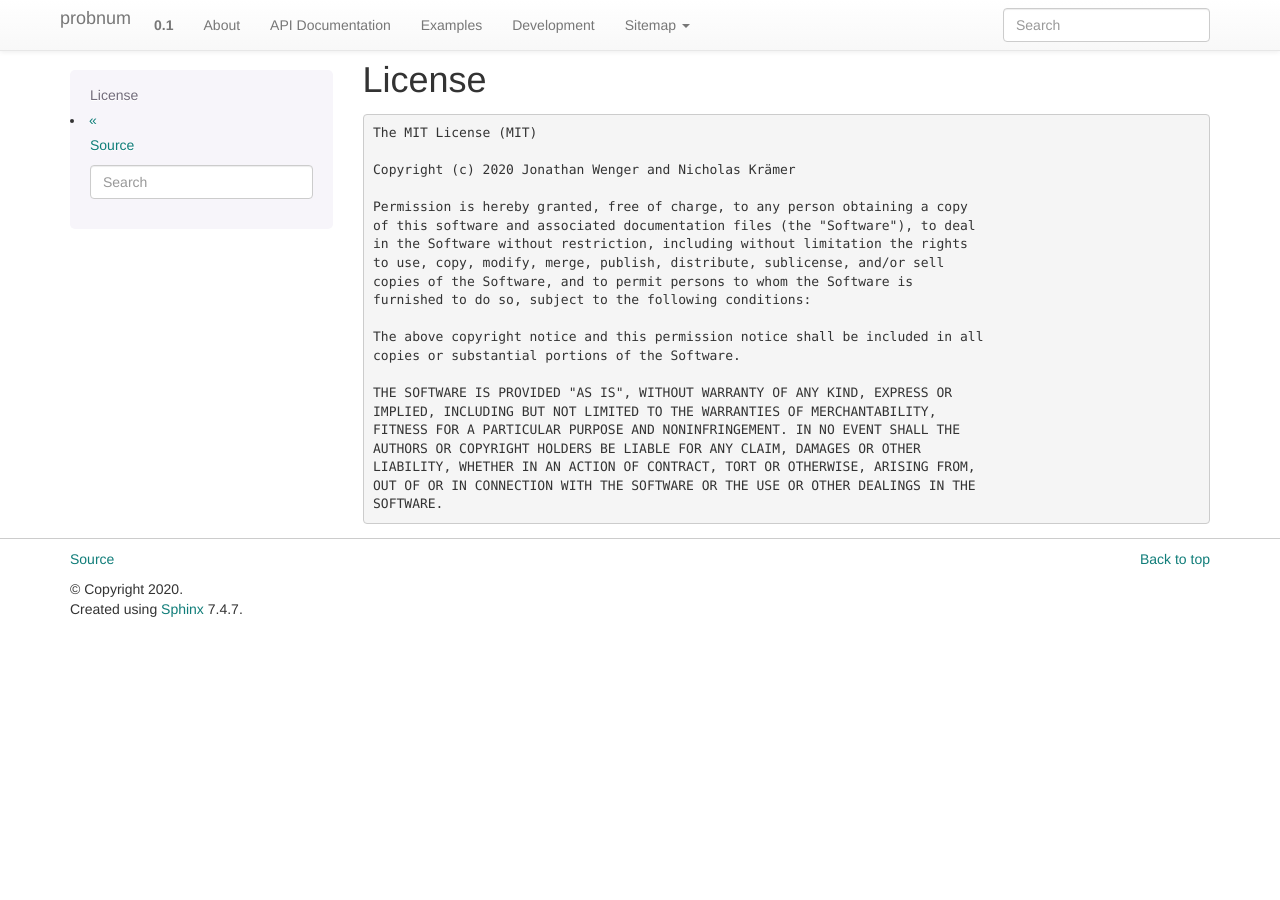
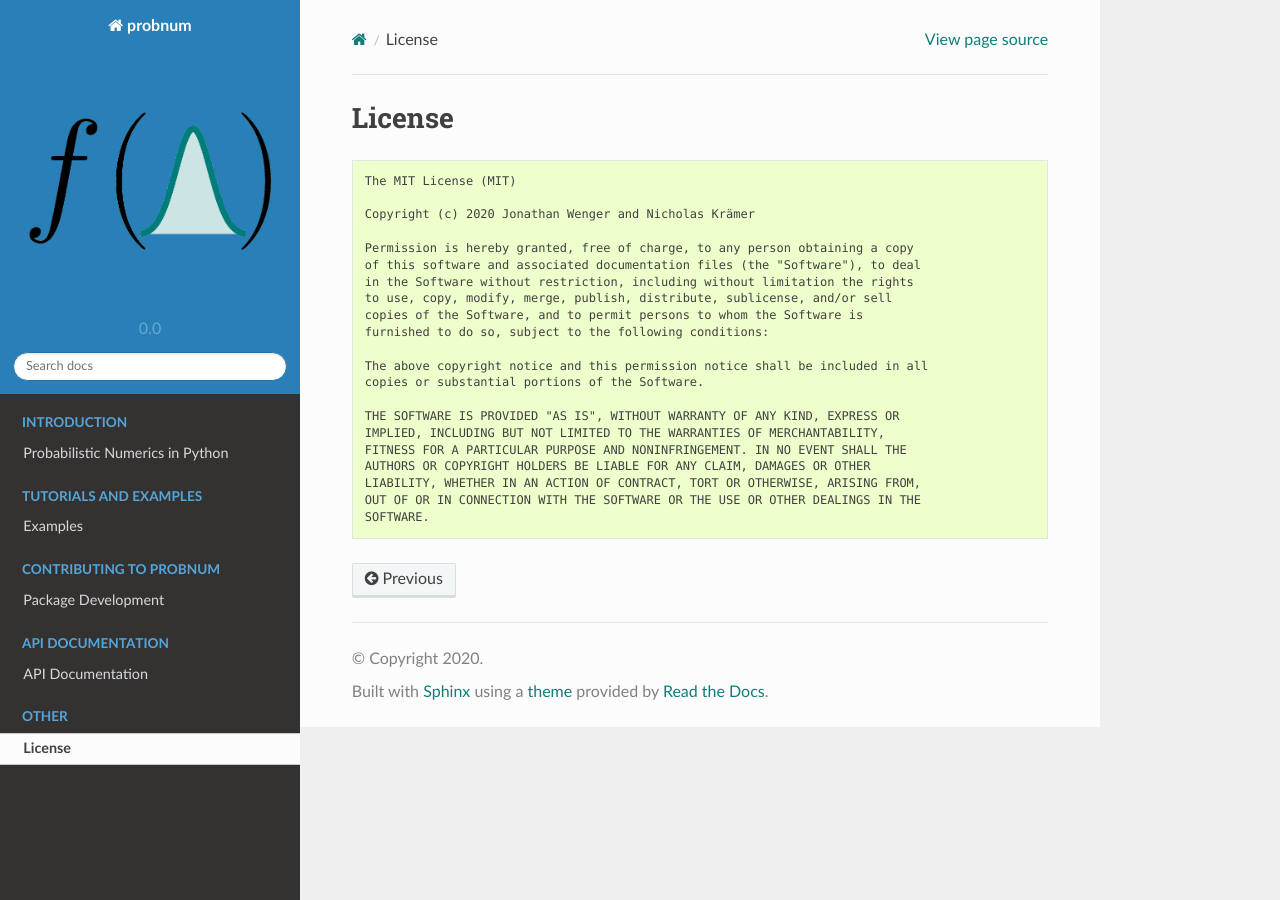
Before and after one commit to probabilistic-numerics/probnum, a Sphinx documentation site: the page built from docs/source/license.rst, in a window 1280 px wide. Built offline with Sphinx 7.4.7 and the Read the Docs theme 2.0.0, drawn with Linux system fonts in a browser that asks for light colours; pages that are not in the unit, such as notebooks, are missing from menus; some of the changed lines change nothing that is shown.

Commit message:
readthedocs theme

```diff
--- a/docs/requirements.txt
+++ b/docs/requirements.txt
@@ -1,6 +1,6 @@
 # Packages required for building the documentation
 sphinx >= 1.7.5, <= 2.4.4
-sphinx_bootstrap_theme
+sphinx_rtd_theme
 sphinx_automodapi
 m2r
 
--- a/docs/source/conf.py
+++ b/docs/source/conf.py
@@ -16,10 +16,10 @@
 # If extensions (or modules to document with autodoc) are in another directory,
 # add these directories to sys.path here. If the directory is relative to the
 # documentation root, use os.path.abspath to make it absolute, like shown here.
-#
+
+from datetime import datetime
 import os
 import sys
-import sphinx_bootstrap_theme
 
 sys.path.insert(0, os.path.abspath('../../../probnum/src'))
 
@@ -33,7 +33,7 @@ needs_sphinx = '1.6.1'
 # extensions coming with Sphinx (named 'sphinx.ext.*') or your custom
 # ones.
 extensions = [
-    # 'sphinx.ext.autodoc',
+    'sphinx_rtd_theme',
     'sphinx.ext.napoleon',
     'sphinx_automodapi.automodapi',
     'sphinx.ext.doctest',
@@ -68,17 +68,17 @@ master_doc = 'index'
 
 # General information about the project.
 project = 'probnum'
-copyright = '2020'
+copyright = str(datetime.utcnow().year)
 author = 'Jonathan Wenger'
 
 # The version info for the project you're documenting, acts as replacement for
 # |version| and |release|, also used in various other places throughout the
 # built documents.
-#
+
+# The full version, including alpha/beta/rc tags.
+release = '0.0.1'
 # The short X.Y version.
-version = '0.1'
-# The full version, including alpha/beta/rc tags.
-release = ''
+version = '.'.join(release.split('.')[:2])
 
 # The language for content autogenerated by Sphinx. Refer to documentation
 # for a list of supported languages.
@@ -103,7 +103,7 @@ todo_include_todos = True
 # The theme to use for HTML and HTML Help pages.  See the documentation for
 # a list of builtin themes.
 #
-html_theme = "bootstrap"
+html_theme = "sphinx_rtd_theme"
 
 # (Optional) Logo. Should be small enough to fit the navbar (ideally 24x24).
 # Path should be relative to the ``_static`` files directory.
@@ -111,67 +111,10 @@ html_logo = "img/pn_logo.png"
 
 # Theme options are theme-specific and customize the look and feel of a theme
 # further. For a list of options available for each theme, see the
-# documentation. For sphinx-bootstrap specific issues, see: https://github.com/ryan-roemer/sphinx-bootstrap-theme
+# documentation.
 html_theme_options = {
-    # Navigation bar title. (Default: ``project`` value)
-    'navbar_title': project,
 
-    # Tab name for entire site. (Default: "Site")
-    'navbar_site_name': "Sitemap",
-
-    # A list of tuples containing pages or urls to link to.
-    # Valid tuples should be in the following forms:
-    #    (name, page)                 # a link to a page
-    #    (name, "/aa/bb", 1)          # a link to an arbitrary relative url
-    #    (name, "http://example.com", True) # arbitrary absolute url
-    # Note the "1" or "True" value above as the third argument to indicate
-    # an arbitrary url.
-    'navbar_links': [
-        ("About", "intro"),
-        ("API Documentation", "modules"),
-        ("Examples", "notebooks/examples"),
-        ("Development", "development/contributing")
-    ],
-
-    # Render the next and previous page links in navbar. (Default: true)
-    'navbar_sidebarrel': False,
-
-    # Render the current pages TOC in the navbar. (Default: true)
-    'navbar_pagenav': False,
-
-    # Tab name for the current pages TOC. (Default: "Page")
-    'navbar_pagenav_name': "Page",
-
-    # Global TOC depth for "site" navbar tab. (Default: 1)
-    # Switching to -1 shows all levels.
-    'globaltoc_depth': 2,
-
-    # Include hidden TOCs in site navbar?
-    #
-    # Note: If this is "false", you cannot have mixed ``:hidden:`` and
-    # non-hidden ``toctree`` directives in the same page, or else the build
-    # will break.
-    #
-    # Values: "true" (default) or "false"
-    'globaltoc_includehidden': "true",
-
-    # HTML navbar class (Default: "navbar") to attach to <div> element.
-    # For black navbar, do "navbar navbar-inverse"
-    'navbar_class': "navbar",
-
-    # Fix navigation bar to top of page?
-    # Values: "true" (default) or "false"
-    'navbar_fixed_top': "true",
-
-    # Location of link to source.
-    # Options are "nav" (default), "footer" or anything else to exclude.
-    'source_link_position': "footer",
 }
-
-# Add any paths that contain custom themes here, relative to this directory.
-# ``get_html_theme_path`` returns a list, so you can concatenate with
-# any other theme directories you would like.
-html_theme_path = sphinx_bootstrap_theme.get_html_theme_path()
 
 # The name of an image file (within the static path) to use as favicon of the
 # docs.  This file should be a Windows icon file (.ico) being 16x16 or 32x32
```
